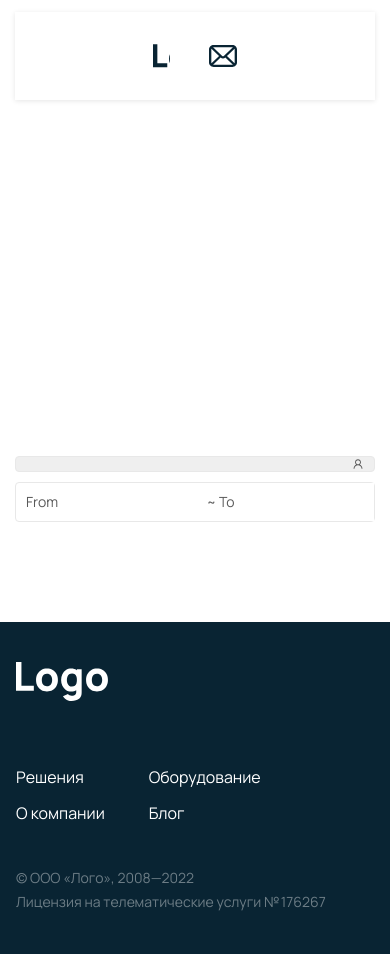
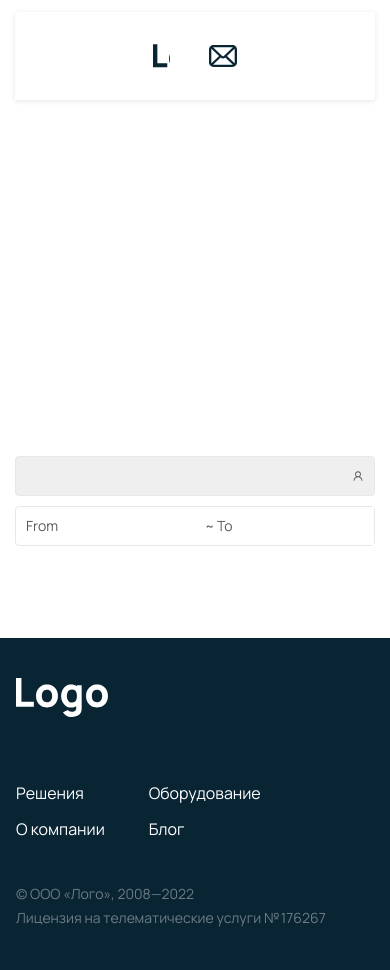
Before and after one commit to vkozh/parawebtest, a plain HTML site: page index.html in a window 390 px wide. Drawn offline with nearby package versions, Linux system fonts and the light colour scheme; no server answers.

Commit message:
filter layout

```diff
--- a/blocks/cards/__filter/cards__filter.css
+++ b/blocks/cards/__filter/cards__filter.css
@@ -1,6 +1,6 @@
 .cards__filter {
     display: grid;
-    grid-template-columns: 1fr 2fr;
+    grid-template-columns: 1fr 1fr 1fr;
     gap: 20px;
     margin: 0 0 40px;
     min-height: 40px;
@@ -8,7 +8,14 @@
 
 @media screen and (max-width: 960px) {
     .cards__filter {
-        grid-template-columns: repeat(auto-fill, minmax(250px, 1fr));
         gap: 10px;
     }
 }
+
+@media screen and (max-width: 768px) {
+    .cards__filter {
+        display: flex;
+        flex-wrap: wrap;
+        margin: 0 0 32px;
+    }
+}
--- a/blocks/date-filter/__container/date-filter__container.css
+++ b/blocks/date-filter/__container/date-filter__container.css
@@ -3,3 +3,9 @@
     display: flex;
     align-items: center;
 }
+
+@media screen and (max-width: 768px) {
+    .date-filter__container {
+        width: 100%;
+    }
+}
--- a/blocks/date-filter/__fake-input/date-filter__fake-input.css
+++ b/blocks/date-filter/__fake-input/date-filter__fake-input.css
@@ -7,6 +7,13 @@
     line-height: 1;
     color: rgba(0, 0, 0, 0.65);
     width: 100%;
-    padding: 0;
+    padding: 0 10px;
     min-height: 38px;
+    min-width: 90px;
 }
+
+@media screen and (max-width: 768px) {
+    .date-filter__fake-input {
+        flex-grow: 1;
+    }
+}
--- a/blocks/date-filter/__inner/date-filter__inner.css
+++ b/blocks/date-filter/__inner/date-filter__inner.css
@@ -3,3 +3,9 @@
     border-radius: 4px;
     display: flex;
 }
+
+@media screen and (max-width: 768px) {
+    .date-filter__inner {
+        width: 100%;
+    }
+}
--- a/blocks/date-filter/date-filter.css
+++ b/blocks/date-filter/date-filter.css
@@ -1,3 +1,10 @@
 .date-filter {
     display: flex;
+    grid-column: 2/4;
 }
+
+@media screen and (max-width: 768px) {
+    .date-filter {
+        width: 100%;
+    }
+}
--- a/blocks/name-filter/name-filter.css
+++ b/blocks/name-filter/name-filter.css
@@ -16,4 +16,12 @@
     background-position-x: calc(100% - 10px);
     background-position-y: 50%;
     cursor: pointer;
+    min-width: 285px;
+    min-height: 40px;
 }
+
+@media screen and (max-width: 768px) {
+    .name-filter {
+        width: 100%;
+    }
+}
--- a/index.html
+++ b/index.html
@@ -67,18 +67,15 @@
               <div class="date-filter__container">
                 <label class="date-filter__label" for="date-filter-from">From</label>
                 <input class="date-filter__fake-input" id="date-filter-from" type="text">
-                <input type="date" class="date-filter__input">
+                <input type="date" class="date-filter__input date-filter__input-from">
               </div>
               <div class="date-filter__container">
                 <label class="date-filter__label" for="date-filter-to">~&nbsp;To</label>
-                <input class="date-filter__fake-input" id="date-filter-To" type="text">
-                <input type="date" class="date-filter__input">
+                <input class="date-filter__fake-input" id="date-filter-to" type="text">
+                <input type="date" class="date-filter__input date-filter__input-to">
               </div>
             </div>
           </div>
-          <!-- <div class="date-filter__to">
-              <input type="date" class="date-filter__to">
-            </div> -->
         </div>
         <div class="cards__container"></div>
       </section>
```
